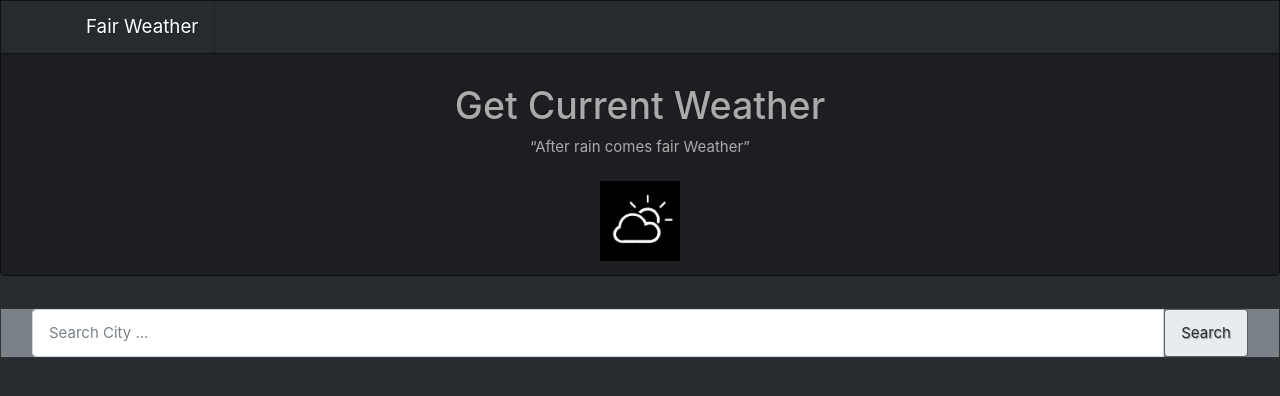
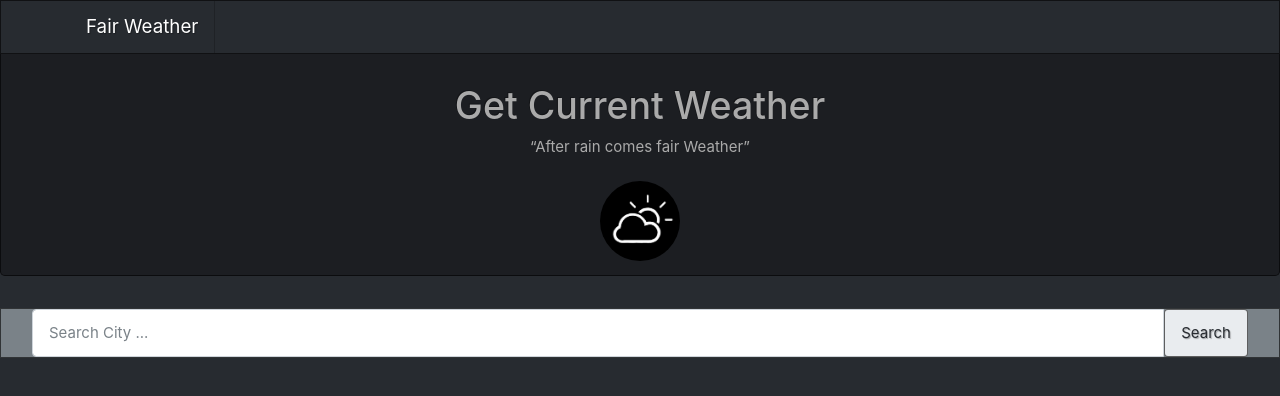
Before and after one commit to I-ArchanaDash/fairWeatherCast, a Django app: page / in a window 1280 px wide. Shown: the top 396 px of the page. Run offline with Django 4.2, Linux system fonts and the light colour scheme.

Commit message:
updated index.html

```diff
--- a/fairweather/settings.py
+++ b/fairweather/settings.py
@@ -28,7 +28,7 @@ SECRET_KEY = 'django-insecure-d+&e_qts!+ep1i%#w=$)_e^chru7d6ma_2lt2@y6q3ao8c#gb^
 DEBUG = False
 
 ALLOWED_HOSTS = [
-    'fairweathercast.herokuapp.com'
+    'fairweathercast.herokuapp.com',
 ]
 
 
--- a/templates/weatherapp/index.html
+++ b/templates/weatherapp/index.html
@@ -19,7 +19,7 @@
     <div id="jumbotron" class="jumbotron" style="text-align: center; margin-top:-50px">
       <h1 class="display-5">Get Current Weather</h1>
       <q>After rain comes fair Weather</q><br/><br/>
-      <img src="{% static 'images/weather-icon.png' %}" class="image" style="width:80px; margin-bottom:-50px; ">
+      <img src="{% static 'images/weather-icon.png' %}" class="image" style="width:80px;border-radius: 50%; margin-bottom:-50px; ">
     </div>
 
     <nav class="navbar navbar-expand-lg navbar-dark bg-secondary">
```
